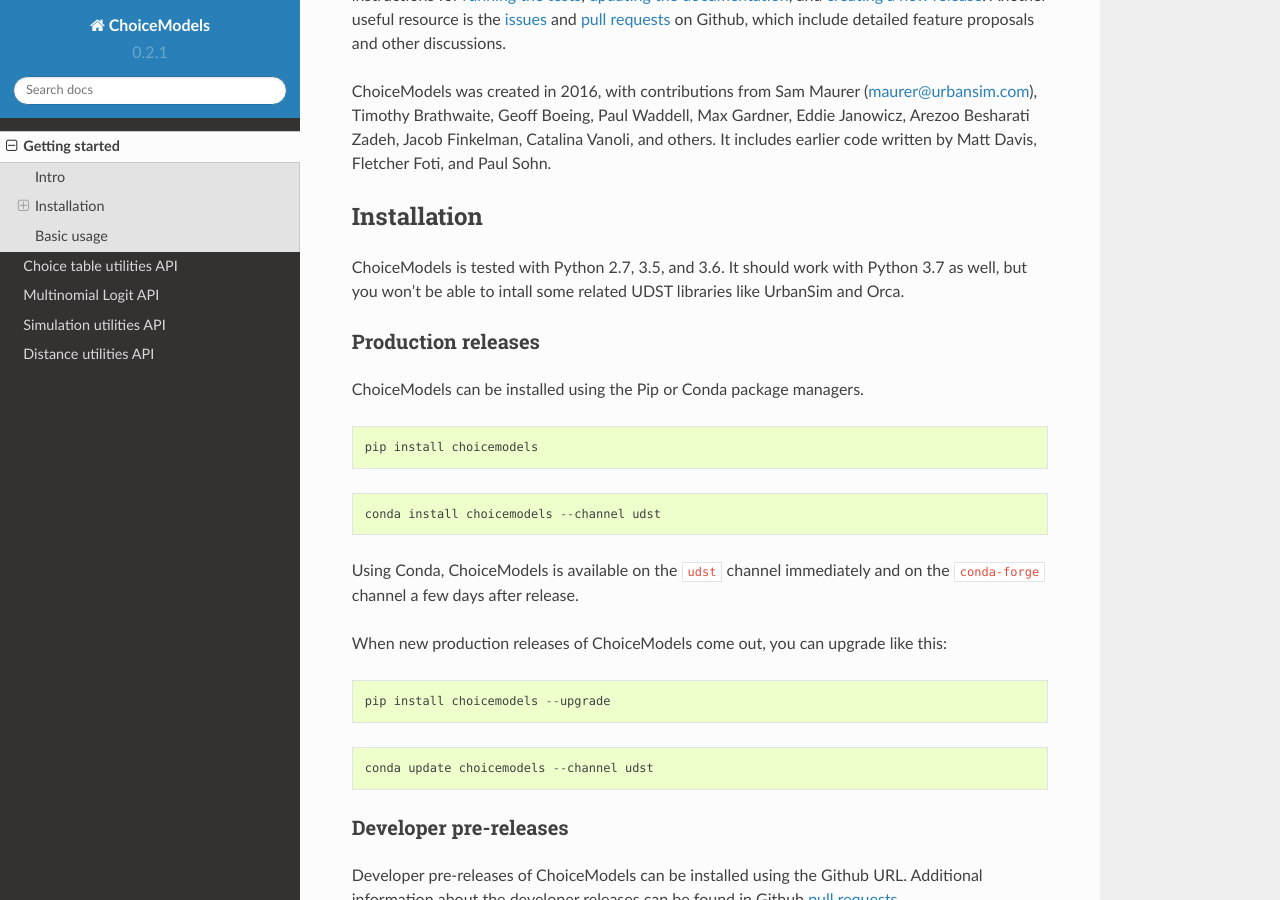
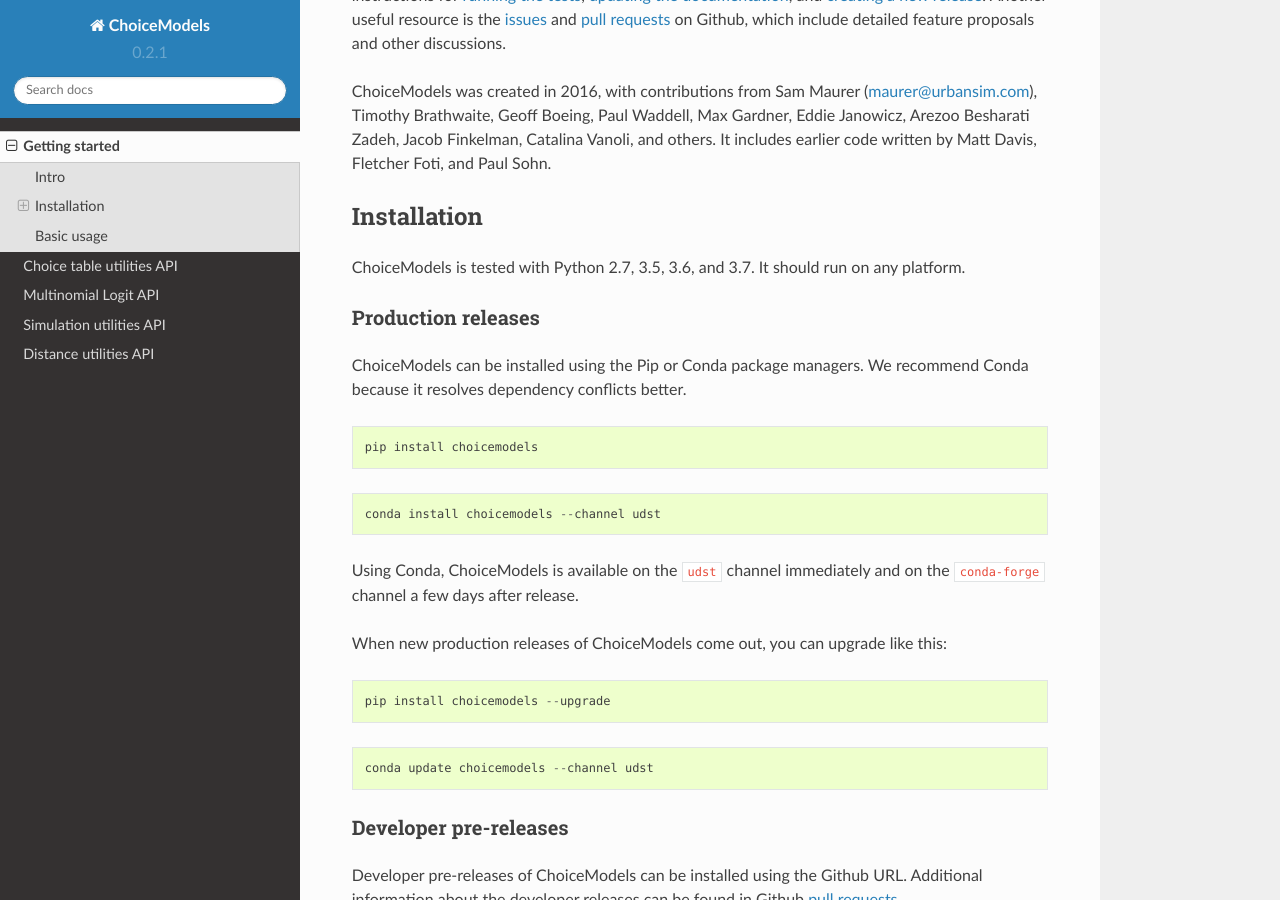
Before and after one commit to UDST/choicemodels, a Sphinx documentation site: the page built from docs/source/getting-started.rst, in a window 1280 px wide and 900 px high, scrolled down 568 px. Built offline with Sphinx 7.4.7 and the Read the Docs theme 2.0.0, drawn with Linux system fonts in a browser that asks for light colours.

Commit message:
Doc cleanup

```diff
--- a/docs/source/getting-started.rst
+++ b/docs/source/getting-started.rst
@@ -16,13 +16,13 @@ ChoiceModels was created in 2016, with contributions from Sam Maurer (maurer@urb
 Installation
 ------------
 
-ChoiceModels is tested with Python 2.7, 3.5, and 3.6. It should work with Python 3.7 as well, but you won't be able to intall some related UDST libraries like UrbanSim and Orca.
+ChoiceModels is tested with Python 2.7, 3.5, 3.6, and 3.7. It should run on any platform.
 
 
 Production releases
 ~~~~~~~~~~~~~~~~~~~
 
-ChoiceModels can be installed using the Pip or Conda package managers.
+ChoiceModels can be installed using the Pip or Conda package managers. We recommend Conda because it resolves dependency conflicts better.
 
 .. code-block:: python
 
```
Also changed, not shown: 1 other file.
